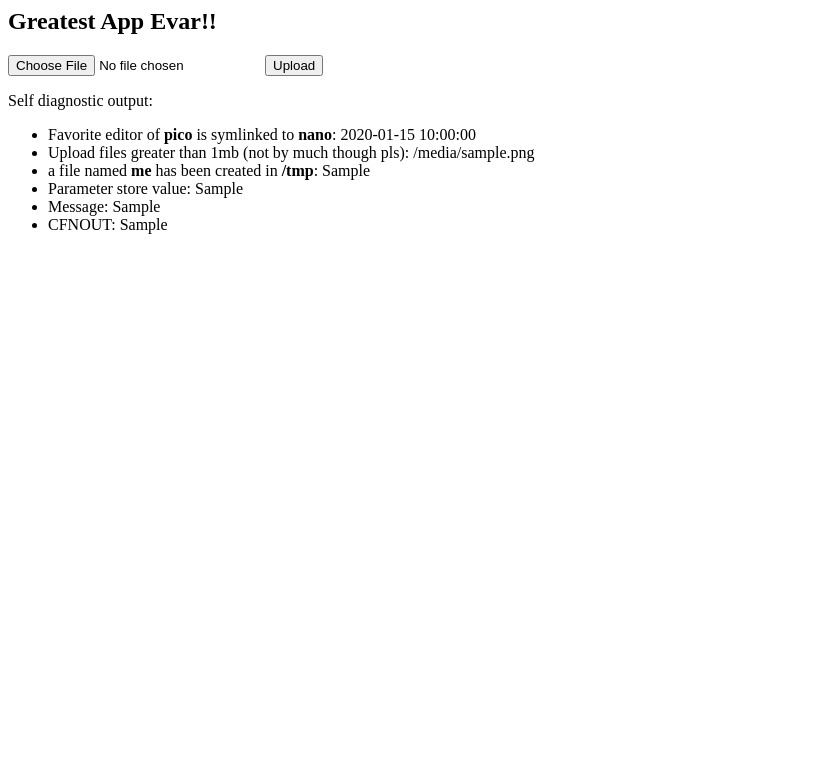
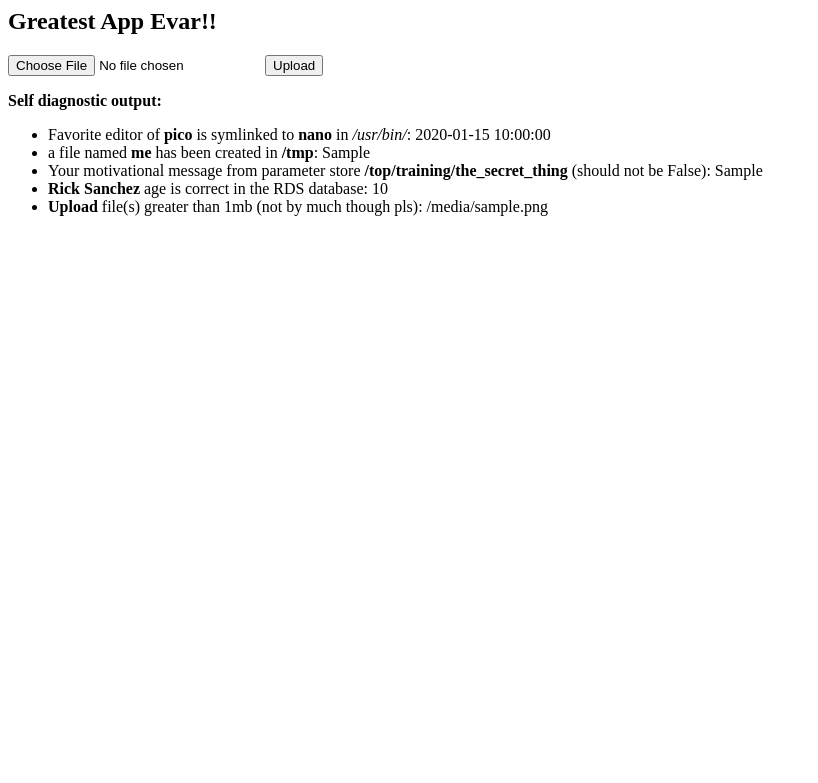
Before and after one commit to tonyfruzza/buggy_app, a Flask app: template templates/index.html in a window 1280 px wide. Shown: the top 783 px of the page, without its empty margins (0-818 px from the left). Run offline with Flask 2, Linux system fonts and the light colour scheme; the template is opened without the code that fills it: most values are stand-ins (such as "Sample title", 1, 10 or a date in 2020).

Commit message:
latest version

```diff
--- a/app.py
+++ b/app.py
@@ -6,7 +6,7 @@ from flask import Flask, render_template, request, redirect, send_file
 from werkzeug.utils import secure_filename
 import cryptocode
 import pymysql
-
+from pymysql.constants import CLIENT
 
 app = Flask(__name__)
 UPLOAD_FOLDER = "uploads"
@@ -23,9 +23,23 @@ def check_for_actions_completed():
         "parameter_value": read_parameter_secret("/top/training/the_secret_thing"),
         "decoded_value": cryptocode.decrypt(read_parameter_secret("/top/training/the_secret_thing"), get_account_id()),
         "rds_endpoint": get_cfn_output('top-training-rds-instance', 'RdsDatabaseInstance'),
-        "rds_login": get_cfn_output('top-training-rds-instance', 'RdsMasterUsername')
+        "rds_login": get_cfn_output('top-training-rds-instance', 'RdsMasterUsername'),
+        "age_checked": check_age()
     }
     return data_set
+
+def check_age():
+    conn = pymysql.connect(host=get_cfn_output('top-training-rds-instance', 'RdsDatabaseInstance'),
+                           port=3306,
+                           user='root',
+                           passwd=read_parameter_secret('/top/training/rds_password'),
+                           database='backtothefutureparody',
+                           client_flag=CLIENT.MULTI_STATEMENTS
+                           )
+    cursor = conn.cursor()
+    cursor.execute('select name, age, true from characters where name="Rick Sanchez" and age = 70')
+    ret = cursor.fetchone()
+    return ret != None
 
 def get_cfn_output(stack, output):
     cfn = boto3.client('cloudformation', region_name="us-west-1")
--- a/templates/index.html
+++ b/templates/index.html
@@ -5,12 +5,12 @@
   <input type=submit value=Upload>
 </form>
 
-Self diagnostic output:
+<b>Self diagnostic output:</b>
 
 <ul>
-  <li> Favorite editor of <b>pico</b> is symlinked to <b>nano</b>: {{ d["pico_symlink_created"] }}</li>
-  <li> Upload files greater than 1mb (not by much though pls): {{ d["file_is_uploaded"]}}
-  <li> a file named <b>me</b> has been created in <b>/tmp</b>: {{ d["touch_me_exists"]}}
-  <li> Parameter store value: {{ d["parameter_value"]}}
-  <li> Message: {{ d["decoded_value"] }}
-  <li> CFNOUT: {{ d["rds_endpoint"] }}
+  <li> Favorite editor of <b>pico</b> is symlinked to <b>nano</b> in <i>/usr/bin/</i>: {{ d["pico_symlink_created"] }}</li>
+  <li> a file named <b>me</b> has been created in <b>/tmp</b>: {{ d["touch_me_exists"]}}</li>
+  <li> Your motivational message from parameter store <b>/top/training/the_secret_thing</b> (should not be False): {{ d["decoded_value"] }}</li>
+  <li> <b>Rick Sanchez</b> age is correct in the RDS database: {{ d["age_checked"] }}</li>
+  <li> <b>Upload</b> file(s) greater than 1mb (not by much though pls): {{ d["file_is_uploaded"]}}</li>
+</ul>
```
